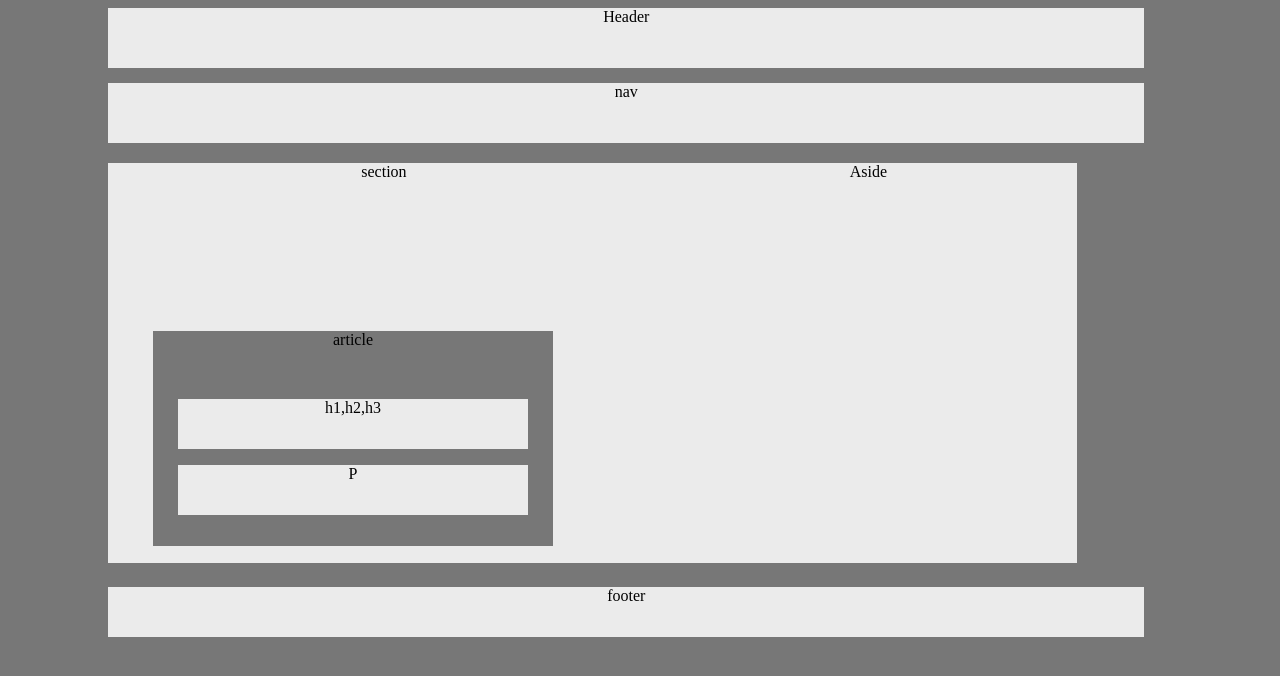
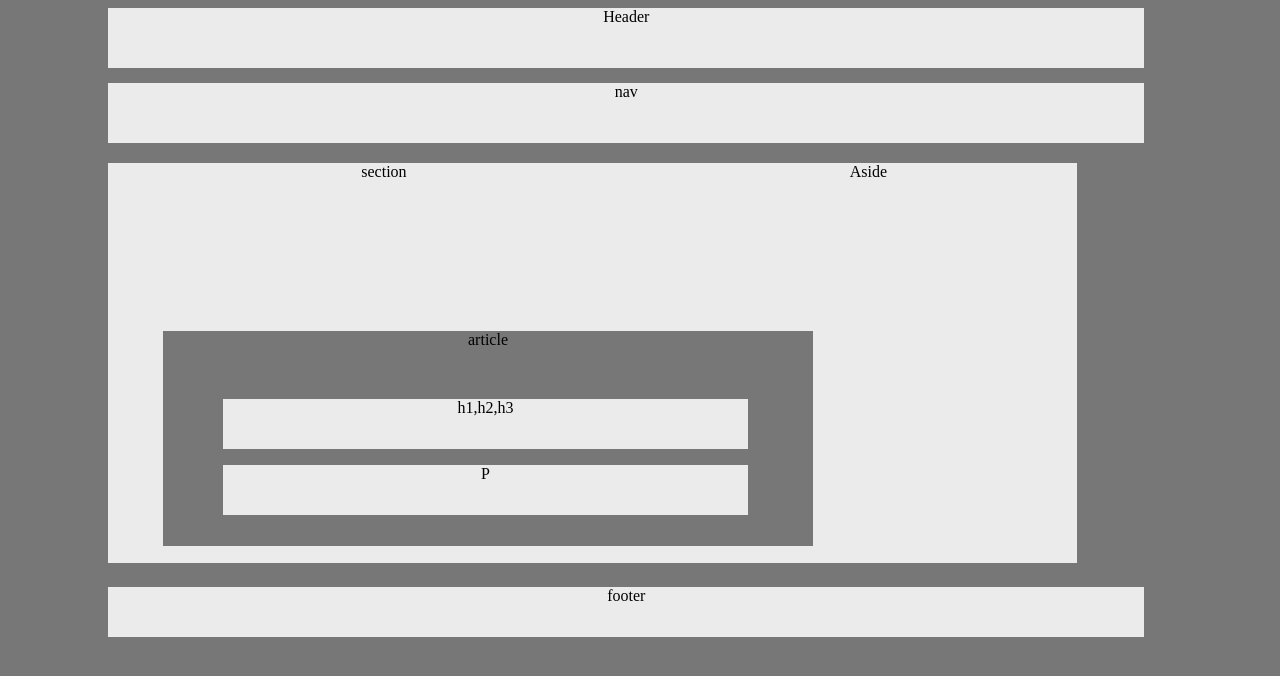
Before and after one commit to Astonsilicon/HW-Wireframe, a plain HTML site: page index.html in a window 1280 px wide. Drawn offline with Linux system fonts and the light colour scheme.

Commit message:
added files

```diff
--- a/style.css
+++ b/style.css
@@ -49,10 +49,10 @@ section {
 
 article {
 	clear: both;
-	width: 400px ;
+	width: 650px ;
 	height: 215px;
 	margin-top: 150px;
-	margin-left: 45px;
+	margin-left: 55px;
 	position: absolute;
 	background-color: #777;
 	text-align: center;
@@ -60,18 +60,17 @@ article {
 
 }
 .headings {
-	width: 350px;
+	width: 525px;
 	height: 50px;
-	margin-left: 25px;
+	margin-left: 60px;
 	margin-top: 50px;
 	background-color: #ebebeb;
 }
 
 .p {
-	width: 350px;
+	width: 525px;
 	height: 50px;
-	margin-left: 25px;
-
+	margin-left: 60px;
 	background-color: #ebebeb;
 }
 footer {
```
